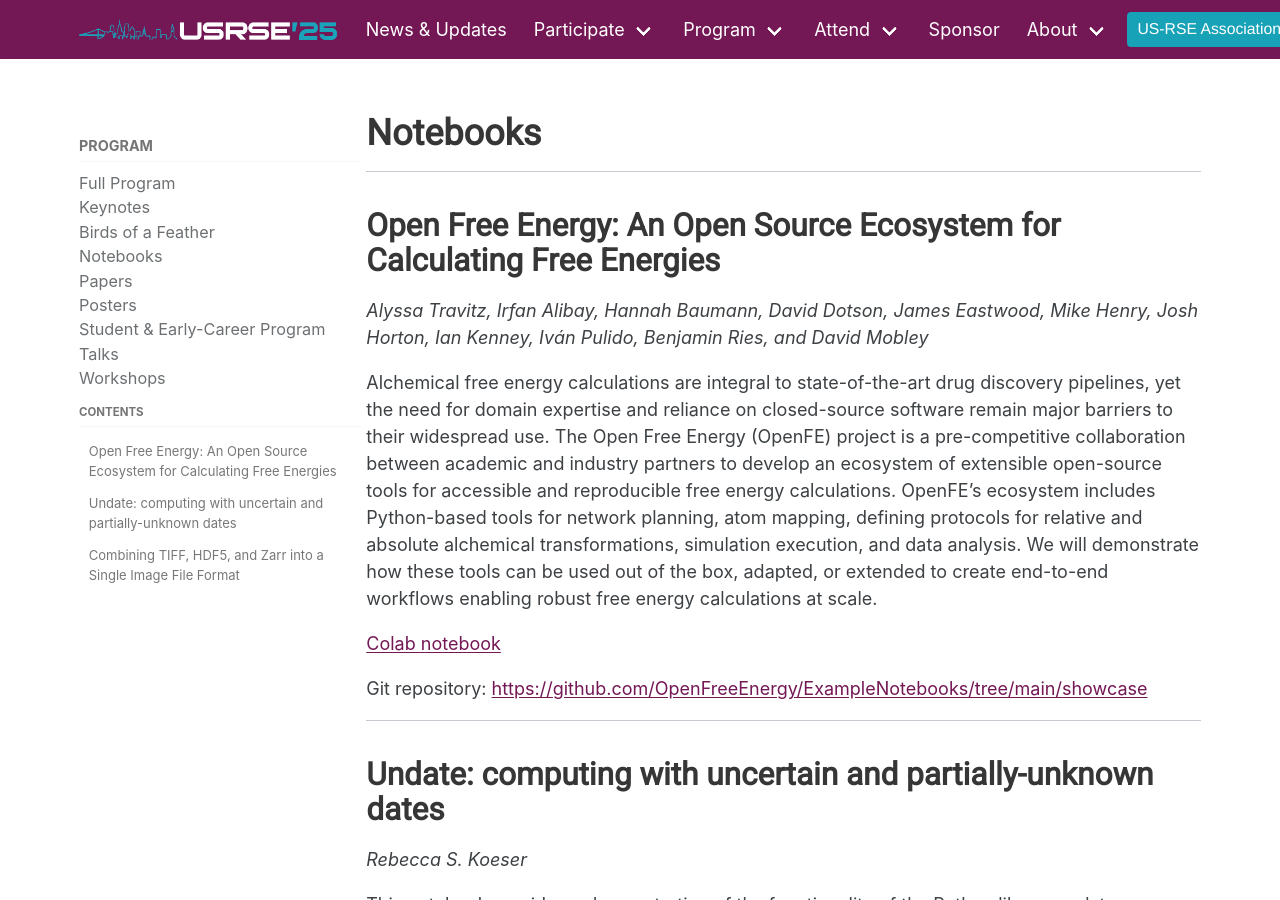
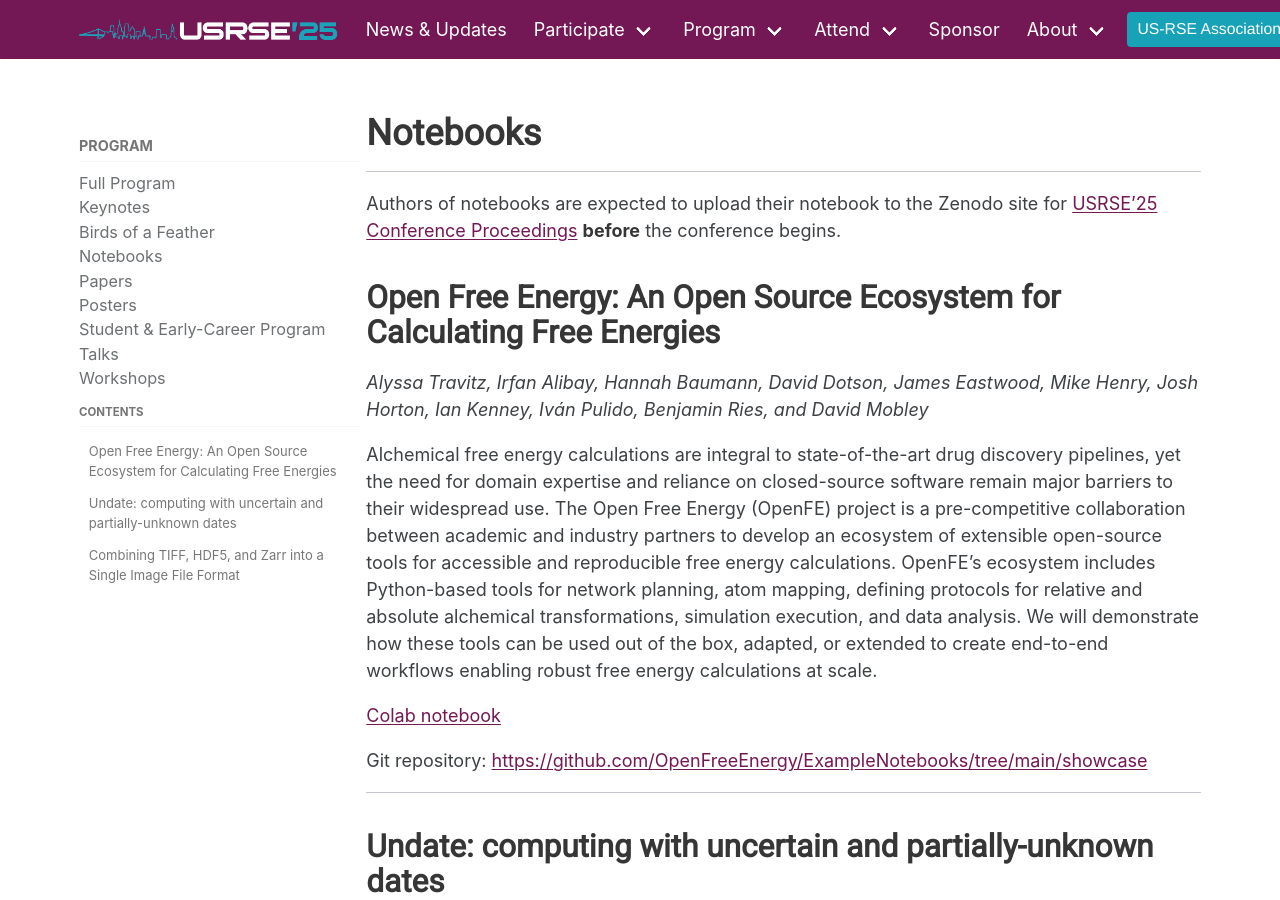
Before and after one commit to USRSE/usrse25, a Jekyll site: the page built from pages/program/notebooks.md, in a window 1280 px wide and 900 px high. Built offline with Jekyll 4.4.1, drawn with Linux system fonts in a browser that asks for light colours; a style sheet for code colours, icons or effects is not loaded.

Commit message:
Update notebooks.md
note about the proceedings

```diff
--- a/pages/program/notebooks.md
+++ b/pages/program/notebooks.md
@@ -7,6 +7,10 @@
 menubar_toc: true
 set_last_modified: true
 ---
+
+Authors of notebooks are expected to upload their notebook to the Zenodo site for
+[USRSE'25 Conference Proceedings](https://zenodo.org/communities/usrse25/records?q=&l=list&p=1&s=10&sort=newest)
+**before** the conference begins.
 
 <a name="n-energy"></a>
 ## Open Free Energy: An Open Source Ecosystem for Calculating Free Energies
```
